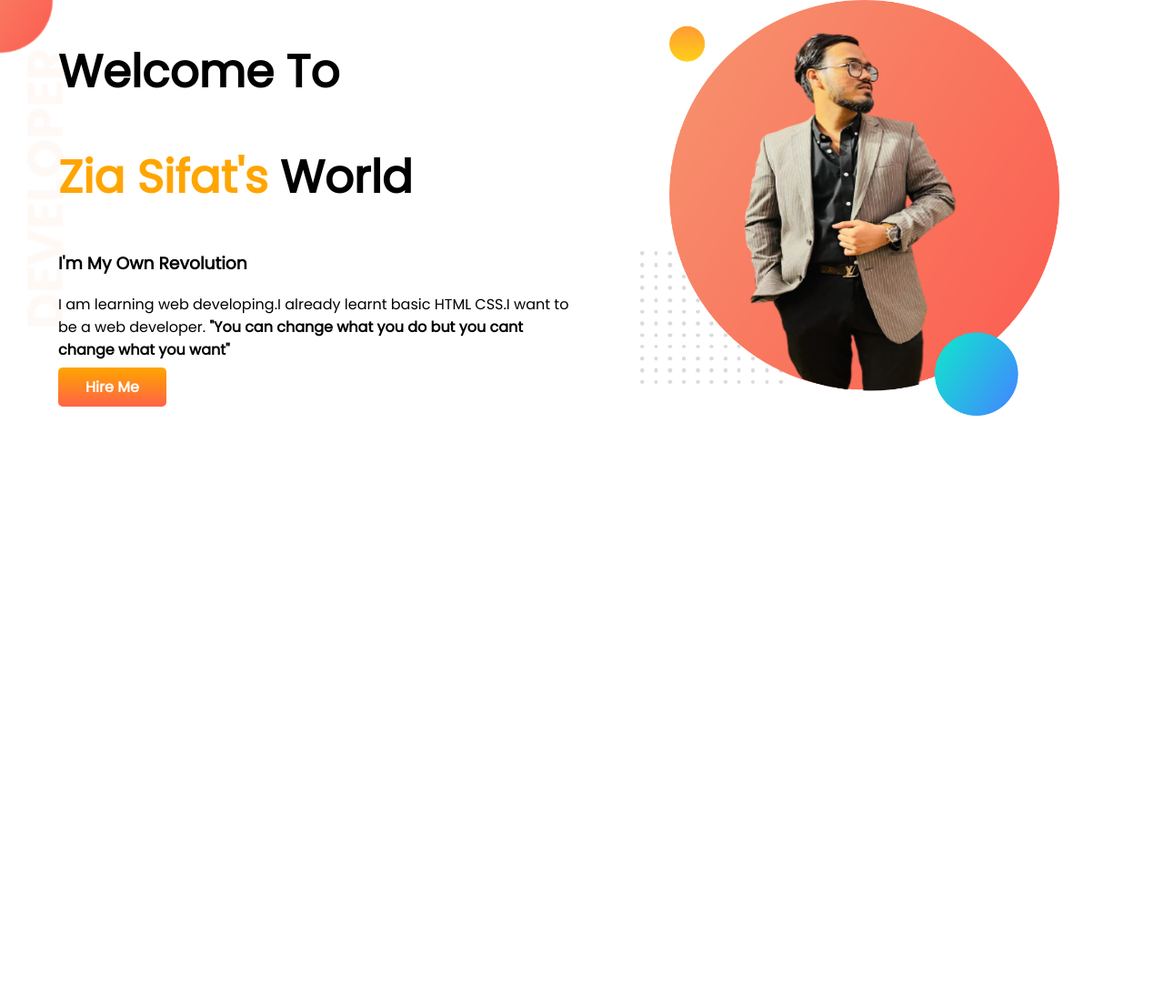
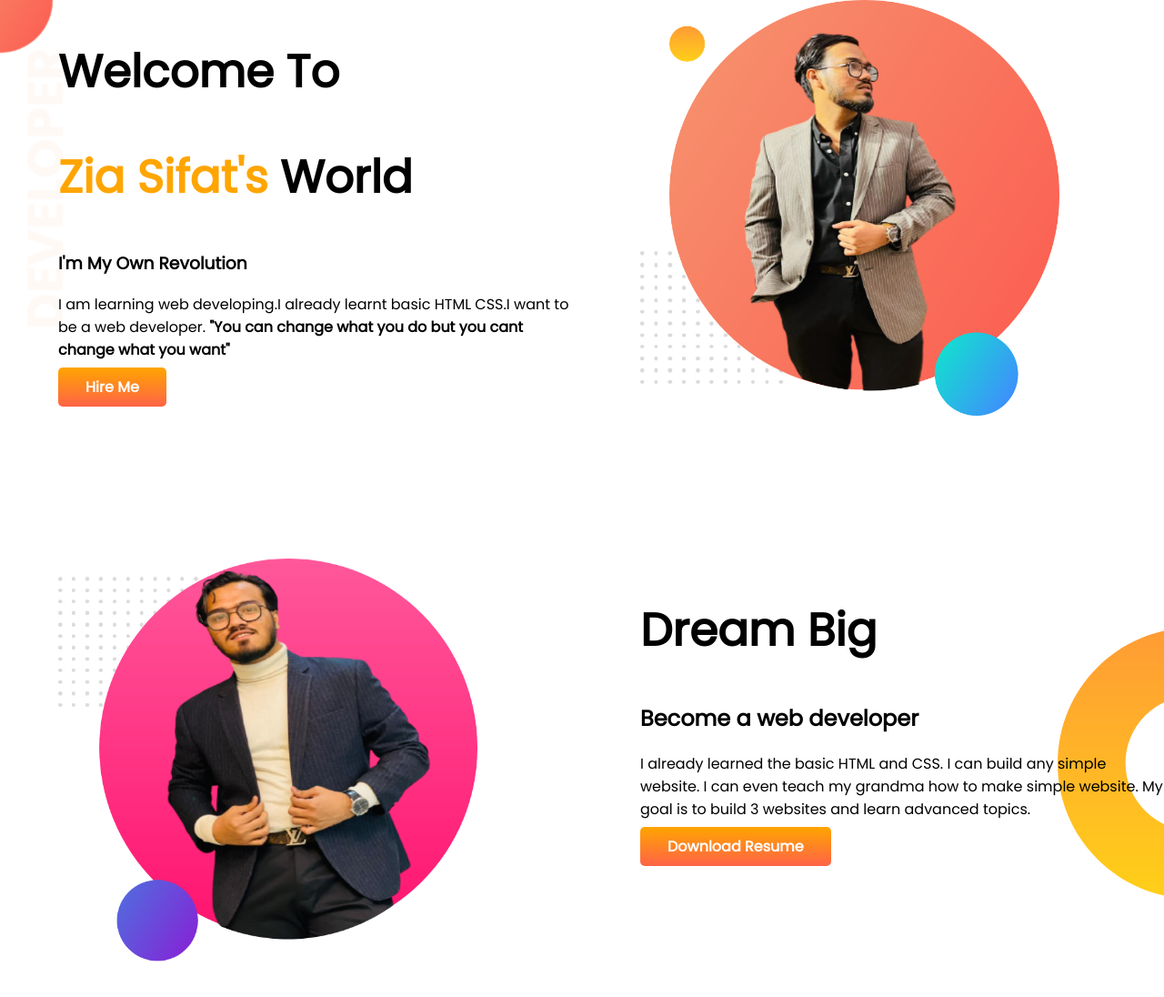
Before and after one commit to ZiaSIfat/developer-portfolio, a plain HTML site: page index.html in a window 1280 px wide. Shown: the whole page at 91% size. Before the commit the page ends 800 px from the top, so only its background shows below. Drawn offline with Linux system fonts and the light colour scheme.

Commit message:
dream added

```diff
--- a/index.html
+++ b/index.html
@@ -26,6 +26,18 @@
 
         <div class="half-width"><img src="images/my-bg.png" alt=""></div>
     </section>
+    <section class="dream-big">
+        <div class="half-width"><img src="images/my-bg2 (2).png" alt=""></div>
+        <div class="half-width">
+            <h1>Dream Big</h1>
+            <h2>Become a web developer</h2>
+            <p>I already learned the basic HTML and CSS. I can build any simple website. I can even teach my grandma how
+                to make simple website. My goal is to build 3 websites and learn advanced topics.
+
+            </p>
+            <a class="link-button" href="" target="_blank">Download Resume</a>
+        </div>
+    </section>
 </body>
 
 </html>
--- a/style.css
+++ b/style.css
@@ -11,6 +11,7 @@ h1{
 }
 section{
     display: flex;
+    margin-bottom: 150px;
 }
 .half-width{
     width: 50%;
@@ -31,3 +32,8 @@ section{
     background-image: url(images/top-banner.png);
     background-repeat: no-repeat;
 }
+.dream-big{
+    background-image: url(images/dream-bg.png);
+    background-repeat: no-repeat;
+    background-position: right;
+}
```
Also changed, not shown: images/WhatsApp Image 2022-01-01 at 11.52.08 PM.jpeg (added), images/my-bg2 (2).png (added).
